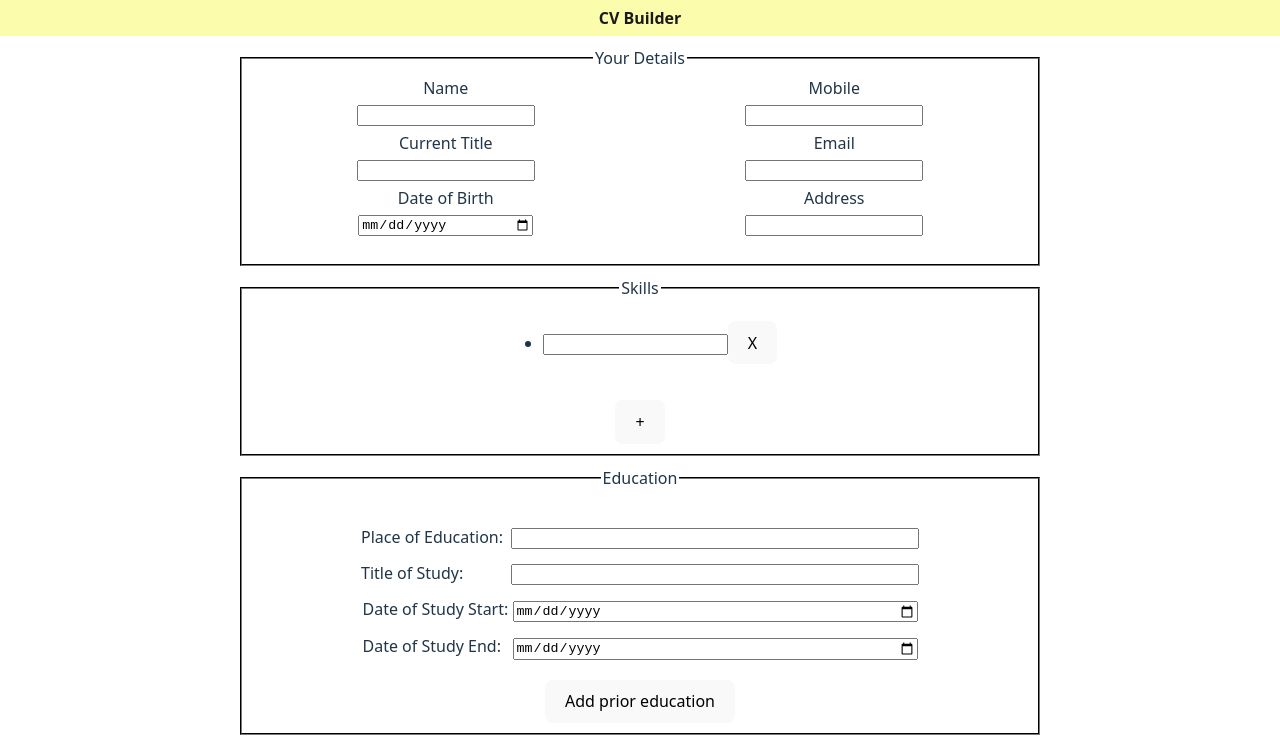
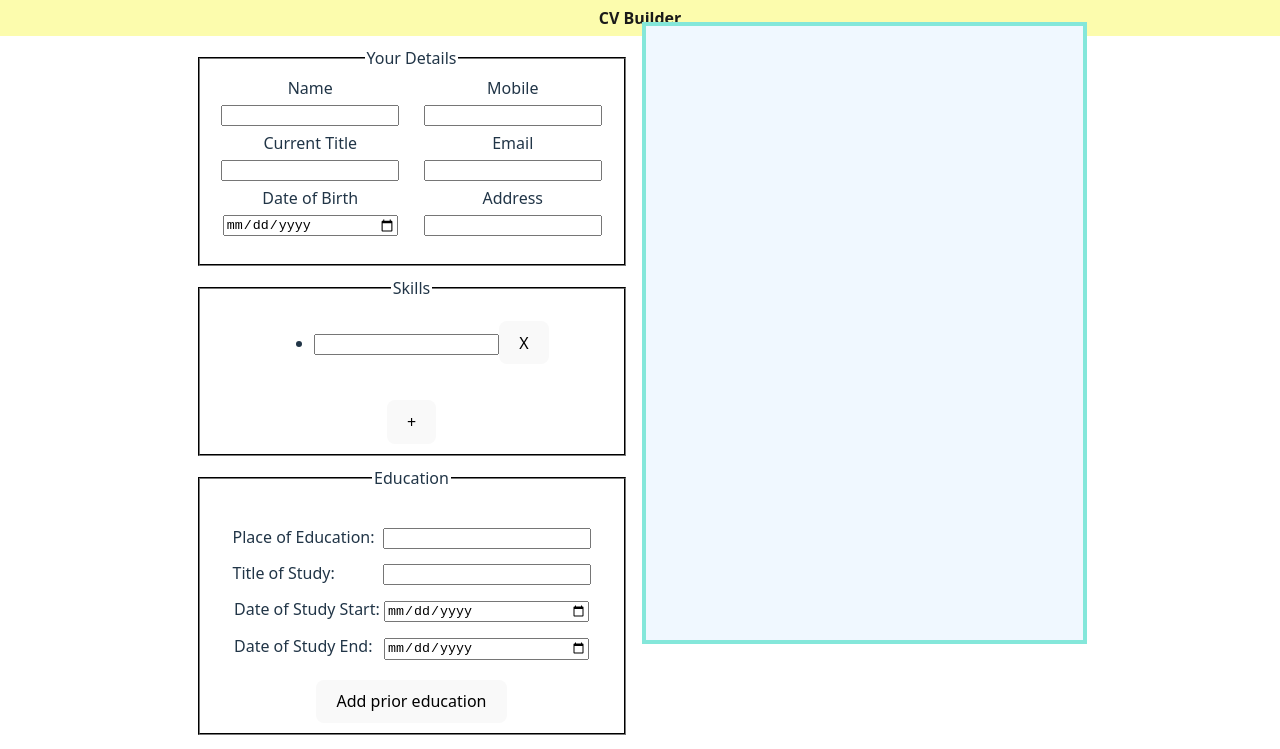
Before and after one commit to samuelpeoples/cv_builder, a React app: page / in a window 1280 px wide. Shown: the top 749 px of the page. Built offline with nearby package versions, Linux system fonts and the light colour scheme; the HTML template or start-up script is replaced by a standard one.

Commit message:
Seperated HR styling and added a page display to be populated with answers

```diff
--- a/src/components/App.jsx
+++ b/src/components/App.jsx
@@ -30,6 +30,9 @@ export default function App() {
 				<Reference />
 				<button type='submit'>Submit</button>
 			</form>
+			<div id='pageDisplay'>
+				<div id='page'></div>
+			</div>
 		</div>
 	);
 }
--- a/src/components/Education.jsx
+++ b/src/components/Education.jsx
@@ -41,7 +41,7 @@ export default function Education() {
 			<legend>Education</legend>
 			{EducationsArr.map((education, index) => (
 				<div className='roleDetails' key={education.id}>
-					<hr style={{ width: "600px" }} />
+					<hr />
 					<div>
 						<label htmlFor={`eduName${index}`}>Place of Education:</label>
 						<input
--- a/src/components/References.jsx
+++ b/src/components/References.jsx
@@ -42,7 +42,7 @@ export default function Reference() {
 			<legend>References</legend>
 			{ReferencesArr.map((Reference, index) => (
 				<div className='roleDetails' key={Reference.id}>
-					<hr style={{ width: "600px" }} />
+					<hr />
 					<div>
 						<label htmlFor={`refName${index}`}>Name:</label>
 						<input
--- a/src/components/Roles.jsx
+++ b/src/components/Roles.jsx
@@ -43,7 +43,7 @@ export default function Roles() {
 			<legend>Prior Experience</legend>
 			{RolesArr.map((Role, index) => (
 				<div className='roleDetails' key={Role.id}>
-					<hr style={{ width: "600px" }} />
+					<hr />
 					<div>
 						<label htmlFor={`roleTitle${index}`}>Title:</label>
 						<input
--- a/src/main.jsx
+++ b/src/main.jsx
@@ -1,6 +1,7 @@
 import { StrictMode } from 'react'
 import { createRoot } from 'react-dom/client'
 import './styles/index.css'
+import './styles/Page.css'
 import App from './components/App.jsx'
 import Header from './components/Header.jsx'
 import Footer from './components/Footer.jsx'
--- /dev/null
+++ b/src/styles/Page.css
@@ -0,0 +1,13 @@
+#pageDisplay {
+	overflow: scroll;
+	width: 437px;
+	height: 614px;
+}
+#page {
+	box-shadow: 0 0 0 4px rgb(132, 231, 218);
+	background-color: aliceblue;
+	width: inherit;
+	height: inherit;
+	bottom: 20%;
+	position: fixed;
+}
--- a/src/styles/index.css
+++ b/src/styles/index.css
@@ -30,13 +30,17 @@ body {
 }
 
 #content {
+	display: flex;
+	gap: 20px;
+	justify-content: center;
+	align-content: center;
 	padding: 10px;
 	padding-bottom: 100px;
 	flex-grow: 1;
 	overflow: scroll;
 	min-width: 400px;
 	width: 100%;
-	max-width: 800px;
+	max-width: 1000px;
 }
 
 fieldset {
@@ -48,10 +52,12 @@ fieldset {
 #personalDetails {
 	max-height: 200px;
 	display: flex;
+	flex: auto;
 	flex-direction: column;
 	align-items: center;
+
 	flex-wrap: wrap;
-	flex-grow: 0;
+
 	gap: 5px;
 }
 
@@ -66,6 +72,7 @@ fieldset {
 	justify-items: center;
 	align-items: center;
 	flex-wrap: wrap;
+	min-width: 400px;
 	gap: 20px;
 }
 
@@ -90,8 +97,13 @@ fieldset {
 .roleDetails > div > textarea,
 .roleDetails > li > input {
 	width: 400px;
+	max-width: 200px;
 }
-
+hr {
+	max-width: 600px;
+	width: 90%;
+	min-width: 200px;
+}
 a {
 	font-weight: 500;
 	color: #646cff;
```
